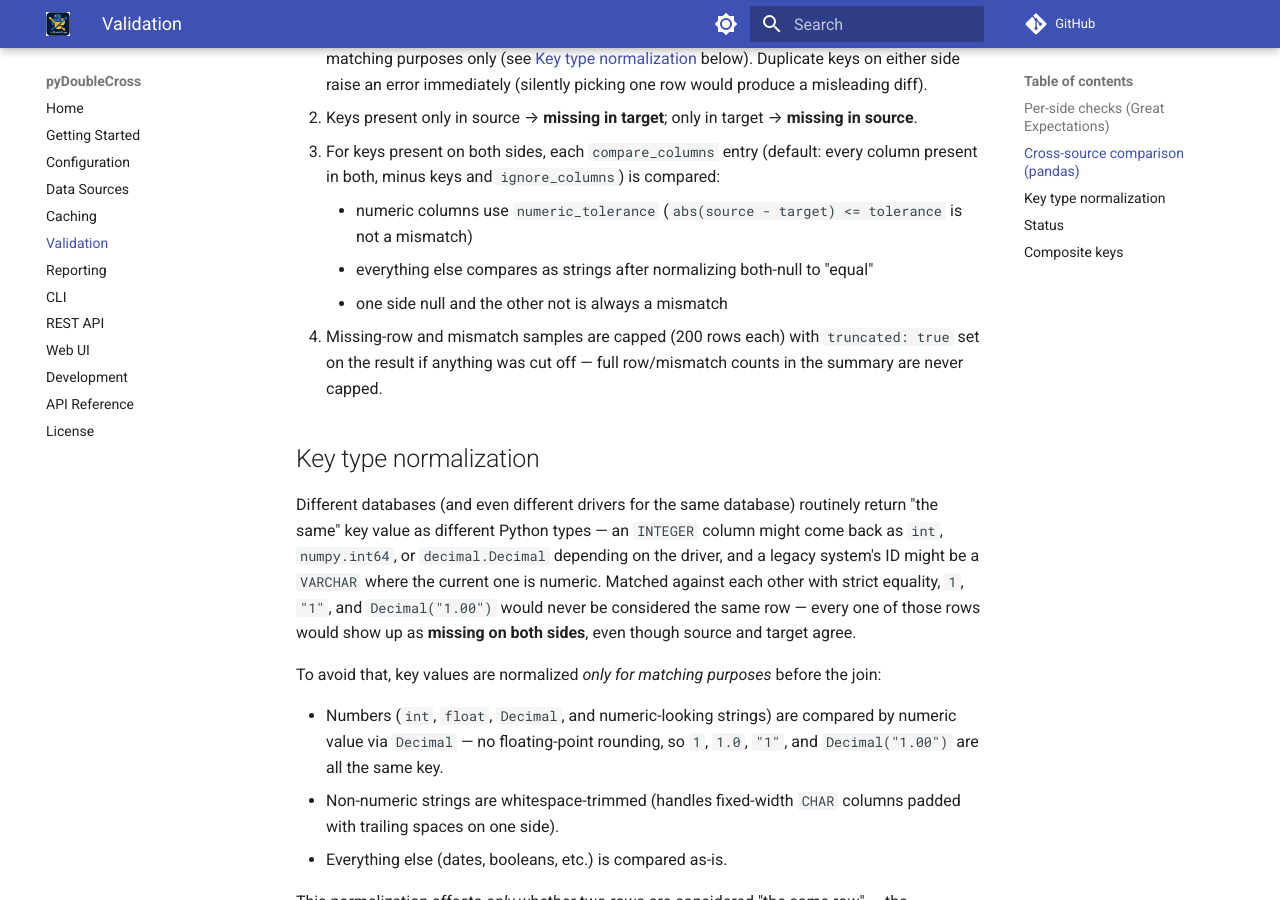
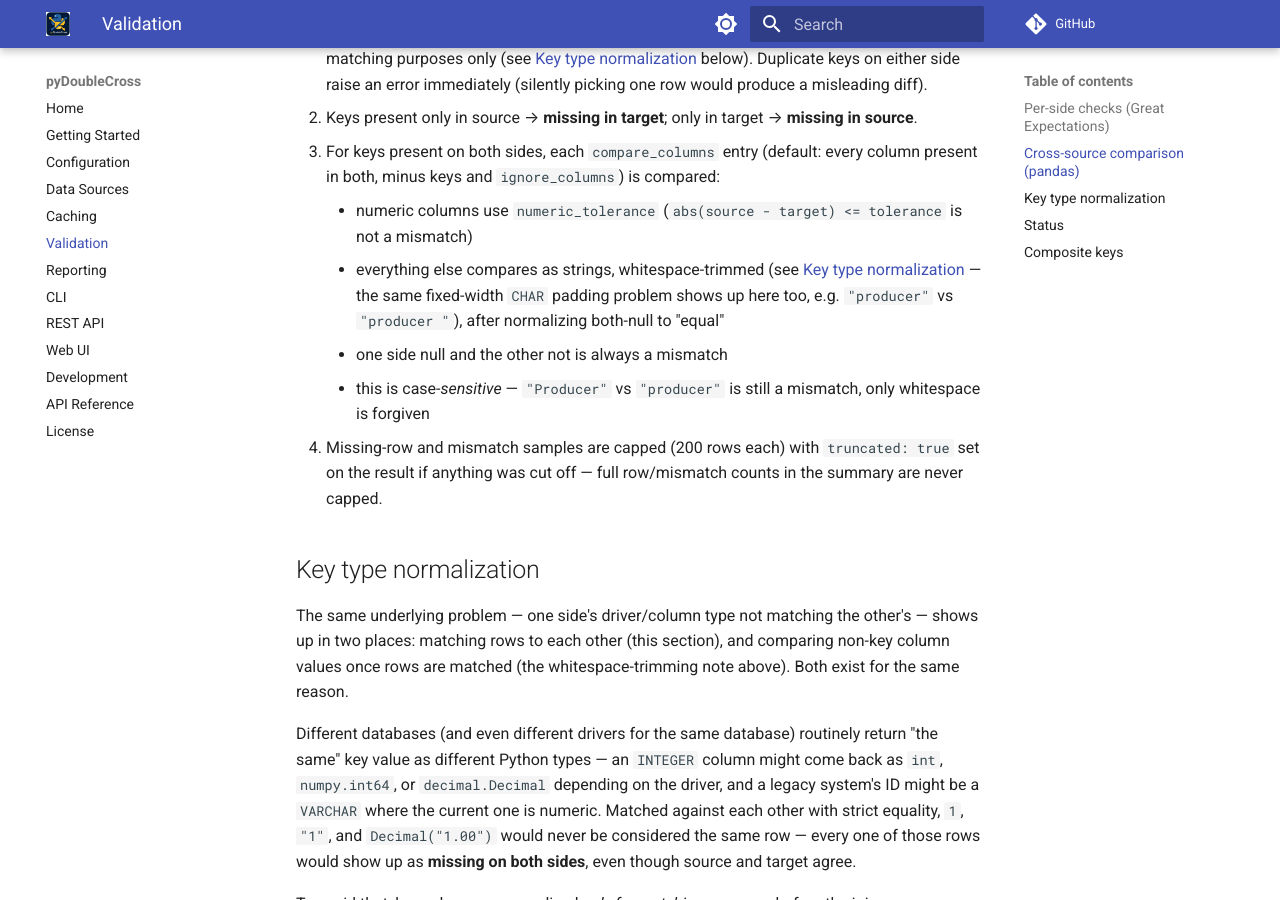
Before and after one commit to willmorejg/pydoublecross, an MkDocs documentation site: the page built from docs/validation.md, in a window 1280 px wide and 900 px high, scrolled down 789 px. Built offline with MkDocs 1.6.1 and Material for MkDocs 9.7.7, drawn with Linux system fonts in a browser that asks for light colours; comment, search, counter and statistics services are not loaded.

Commit message:
feat(validation): enhance dataframe comparison by trimming whitespace and adding case sensitivity checks

```diff
--- a/docs/validation.md
+++ b/docs/validation.md
@@ -32,12 +32,21 @@ is answered by `pydoublecross.validation.comparators.compare_dataframes`, not by
    in both, minus keys and `ignore_columns`) is compared:
       - numeric columns use `numeric_tolerance` (`abs(source - target) <= tolerance` is not a
         mismatch)
-      - everything else compares as strings after normalizing both-null to "equal"
+      - everything else compares as strings, whitespace-trimmed (see
+        [Key type normalization](#key-type-normalization) — the same fixed-width `CHAR` padding
+        problem shows up here too, e.g. `"producer"` vs `"producer   "`), after normalizing
+        both-null to "equal"
       - one side null and the other not is always a mismatch
+      - this is case-*sensitive* — `"Producer"` vs `"producer"` is still a mismatch, only
+        whitespace is forgiven
 4. Missing-row and mismatch samples are capped (200 rows each) with `truncated: true` set on the
    result if anything was cut off — full row/mismatch counts in the summary are never capped.
 
 ## Key type normalization
+
+The same underlying problem — one side's driver/column type not matching the other's — shows up
+in two places: matching rows to each other (this section), and comparing non-key column values
+once rows are matched (the whitespace-trimming note above). Both exist for the same reason.
 
 Different databases (and even different drivers for the same database) routinely return "the
 same" key value as different Python types — an `INTEGER` column might come back as `int`,
```
Also changed, not shown: 2 other files.
